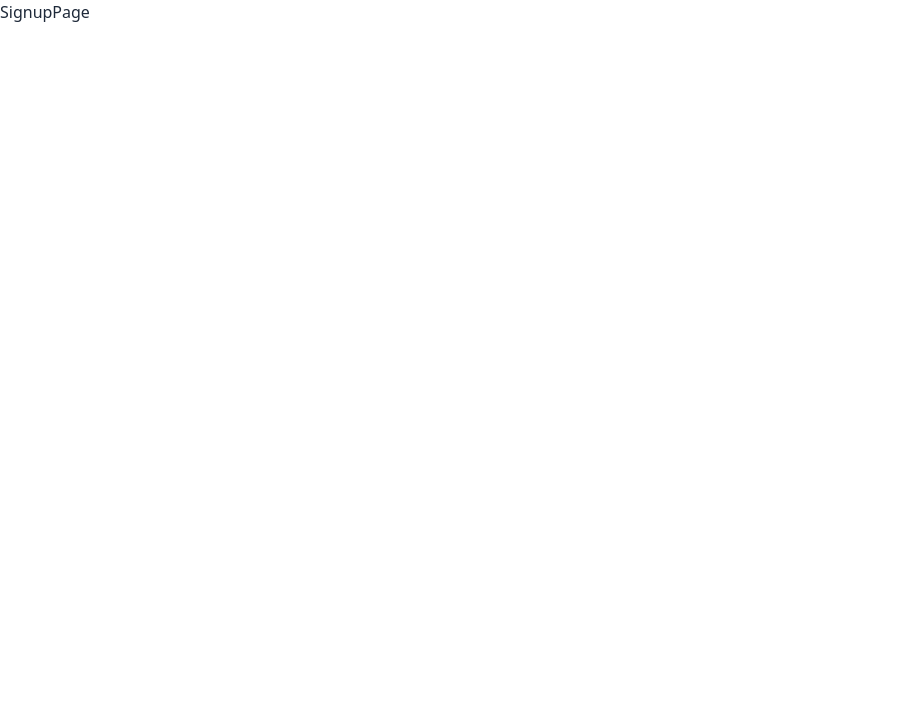
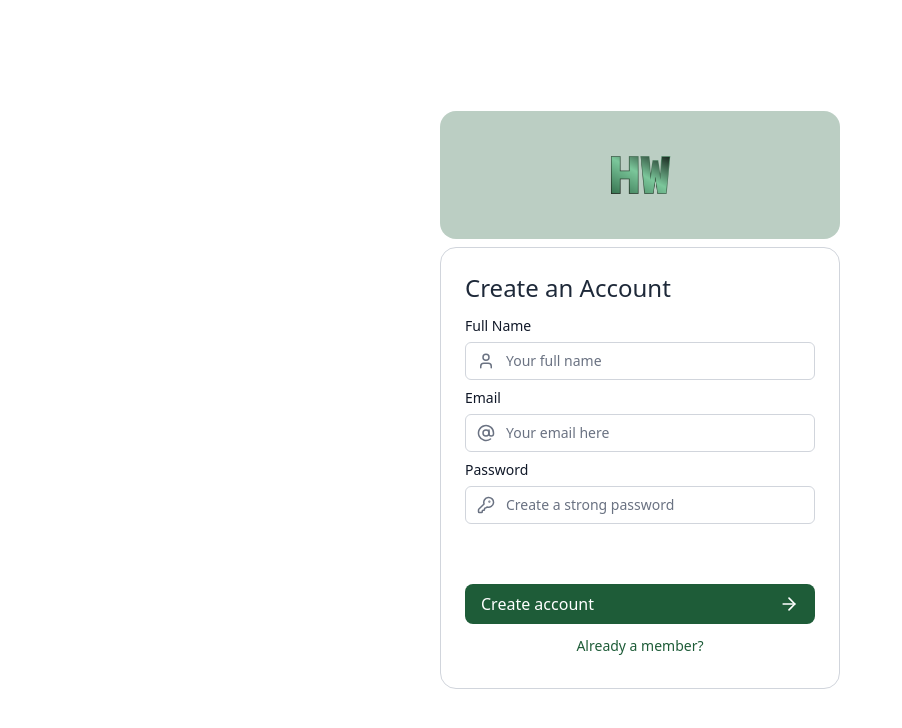
Before and after one commit to usaidyf/hoodwatch, a Next.js app: page /signup in a window 1280 px wide. Shown: the top 728 px of the page, without its empty margins (0-902 px from the left). Built offline with nearby package versions, Linux system fonts and the light colour scheme.

Commit message:
Add signup functionality

```diff
--- a/app/components/sections/login-form.tsx
+++ b/app/components/sections/login-form.tsx
@@ -7,6 +7,7 @@ import { useSearchParams } from 'next/navigation';
 import React, { useActionState } from 'react'
 import { BasicLoaderInline } from '../reusables/basic-loader';
 import Link from 'next/link';
+import { authFormIcon, authFormInput } from '@/app/lib/classnames';
 
 export default function LoginForm() {
    const params = useSearchParams();
@@ -17,12 +18,10 @@ export default function LoginForm() {
       undefined,
    );
 
-   const inputClassName = "peer block w-full rounded-md border border-gray-300 py-2 placeholder:text-gray-500 pl-10 pr-3";
-   const iconClassName = "pointer-events-none absolute top-1/2 h-[18px] w-[18px] -translate-y-1/2 text-gray-500 peer-focus:text-gray-900 left-3"
 
    return (
       <form action={formAction} className="space-y-3 flex-1 rounded-2xl bg-white border border-gray-300 px-6 pb-8 pt-6">
-         <h1 className={`mb-1 text-2xl`}>
+         <h1 className={`text-2xl`}>
             Login to Your Account
          </h1>
 
@@ -36,7 +35,7 @@ export default function LoginForm() {
                </label>
                <div className="relative">
                   <input
-                     className={inputClassName}
+                     className={authFormInput}
                      id="email"
                      type="email"
                      name="email"
@@ -44,7 +43,7 @@ export default function LoginForm() {
                      required
                      defaultValue={state?.formData?.email || ""}
                   />
-                  <AtSignIcon className={iconClassName} />
+                  <AtSignIcon className={authFormIcon} />
                </div>
             </div>
             <div className="mt-3">
@@ -56,16 +55,16 @@ export default function LoginForm() {
                </label>
                <div className="relative">
                   <input
-                     className={inputClassName}
+                     className={authFormInput}
                      id="password"
                      type="password"
                      name="password"
                      placeholder={"Your password here"}
                      required
                      defaultValue={state?.formData?.password || ""}
-                     minLength={6}
+                     minLength={8}
                   />
-                  <KeyRound className={iconClassName} />
+                  <KeyRound className={authFormIcon} />
                </div>
             </div>
          </div>
--- a/app/lib/actions.ts
+++ b/app/lib/actions.ts
@@ -3,9 +3,10 @@
 import { auth, signIn } from "@/auth";
 import { AuthError } from "next-auth";
 import { redirect } from "next/navigation";
-import { IssueCreate, UpdateProfileSchema } from "./schema";
+import { IssueCreate, UpdateProfileSchema, UserCreate } from "./schema";
 import { sql } from "./db";
 import { findUserByEmail } from "./data";
+import bcrypt from "bcryptjs";
 
 /* DB Interactions ────────────── */
 
@@ -90,6 +91,60 @@ export async function updateProfile(formData: FormData): Promise<{ ok: boolean,
    }
 }
 
+export async function createAccount(
+   _prevState: {
+      error: string,
+      formData: { full_name: string, email: string, password: string },
+      fieldErrors?: any
+   } | { ok: boolean } | undefined,
+   formData: FormData,
+) {
+   console.log('createAccount', 'formData', formData);
+
+   const formatted = {
+      email: formData.get('email') as string,
+      password: formData.get('password') as string,
+      full_name: formData.get('full_name') as string,
+   }
+
+   const parsed = UserCreate.safeParse(formatted);
+
+   if (!parsed.success) {
+      console.error('createAccount', 'validation error', parsed.error.flatten().fieldErrors);
+      return {
+         error: "Validation failed. Check for errors.",
+         formData: { ...formatted },
+         fieldErrors: parsed.error.flatten().fieldErrors,
+      };
+   }
+
+   try {
+      const users = await sql`
+         SELECT "id", "email" FROM users WHERE "email" = ${parsed.data.email};
+      `;
+
+      if (users.length > 0) {
+         return {
+            error: "User with email already exists",
+            formData: { ...formatted },
+         }
+      }
+
+      const hash = await bcrypt.hash(parsed.data.password, 10);
+      await sql`
+         INSERT INTO users("full_name", "email", "password", "neighborhood_id")
+         VALUES(${parsed.data.full_name}, ${parsed.data.email}, ${hash}, ${null})
+      `;
+
+      return { ok: true }
+   } catch (error) {
+      return {
+         error: "Unexpected server error",
+         formData: { ...formatted }
+      }
+   }
+}
+
 
 /* Other actions ──────────────── */
 
--- a/app/lib/classnames.tsx
+++ b/app/lib/classnames.tsx
@@ -1 +1,5 @@
-export const formHeading = 'text-2xl md:text-3xl font-bold mb-4'
+export const formHeading = 'text-2xl md:text-3xl font-bold mb-4';
+
+export const authFormIcon = "pointer-events-none absolute top-1/2 h-[18px] w-[18px] -translate-y-1/2 text-gray-500 peer-focus:text-gray-900 left-3";
+
+export const authFormInput = "peer block w-full rounded-md border border-gray-300 py-2 placeholder:text-gray-500 pl-10 pr-3";
--- a/app/lib/schema.ts
+++ b/app/lib/schema.ts
@@ -31,7 +31,9 @@ export const NeighborhoodSchema = z.object({
    created_at: z.string(),
 })
 
-
+export const UserCreate = UserSchema.omit({ id: true, neighborhood_id: true, created_at: true }).extend({
+   password: z.string().min(8, { error: "At least 8 characters required" })
+})
 export const UpdateProfileSchema = UserSchema.omit({ email: true, created_at: true })
 export const UpdatePassword = UserSchema.omit({ created_at: true }).extend({
    password: z.string().min(8, { error: "At least 8 characters required" })
--- a/app/signup/page.tsx
+++ b/app/signup/page.tsx
@@ -1,7 +1,129 @@
-import React from 'react'
+"use client";
+
+import { ArrowRightIcon, AtSignIcon, CircleAlert, KeyRound, UserIcon } from 'lucide-react'
+import Image from 'next/image'
+import Link from 'next/link'
+import React, { useActionState, useEffect } from 'react'
+import { authFormIcon, authFormInput } from '@/app/lib/classnames'
+import { BasicLoaderInline } from '../components/reusables/basic-loader'
+import clsx from 'clsx'
+import { createAccount } from '@/app/lib/actions'
+import { redirect } from 'next/navigation';
+import { toast } from 'sonner';
 
 export default function SignupPage() {
+   const [state, formAction, pending] = useActionState(
+      createAccount,
+      undefined,
+   );
+
+   useEffect(() => {
+      if (state !== undefined && 'ok' in state && state.ok === true) {
+         toast.success("Account created successfully")
+         redirect('/login')
+      }
+   }, [state?.ok])
+
    return (
-      <div>SignupPage</div>
+      <main className="flex items-center justify-center min-h-screen p-2">
+         <div className="relative mx-auto flex w-full max-w-[400px] flex-col space-y-2">
+            <div className="h-24 w-full rounded-2xl bg-white md:h-32">
+               <Link href="/" className="w-full h-full bg-primary/30 items-center justify-center flex rounded-2xl p-3">
+                  <Image className="w-14 sm:w-16 md:w-18" src='/logo.png' alt="logo" width={64} height={64} />
+               </Link>
+            </div>
+            <form action={formAction} className="space-y-3 flex-1 rounded-2xl bg-white border border-gray-300 px-6 pb-8 pt-6">
+               <h1 className={`text-2xl`}>
+                  Create an Account
+               </h1>
+
+               <div className="w-full text-sm space-y-2">
+                  <div>
+                     <label
+                        className="mb-1.5 block font-medium text-gray-900"
+                        htmlFor="full_name"
+                     >
+                        Full Name
+                     </label>
+                     <div className="relative">
+                        <input
+                           className={authFormInput}
+                           id="full_name"
+                           type="text"
+                           name="full_name"
+                           placeholder={"Your full name"}
+                           required
+                           defaultValue={state?.formData?.email || ""}
+                        />
+                        <UserIcon className={authFormIcon} />
+                     </div>
+                     <span className='text-red-500 text-xs'>{state?.fieldErrors?.full_name ?? ''}</span>
+                  </div>
+                  <div>
+                     <label
+                        className="mb-1.5 block font-medium text-gray-900"
+                        htmlFor="email"
+                     >
+                        Email
+                     </label>
+                     <div className="relative">
+                        <input
+                           className={authFormInput}
+                           id="email"
+                           type="email"
+                           name="email"
+                           placeholder={"Your email here"}
+                           required
+                           defaultValue={state?.formData?.email || ""}
+                        />
+                        <AtSignIcon className={authFormIcon} />
+                     </div>
+                     <span className='text-red-500 text-xs'>{state?.fieldErrors?.email ?? ''}</span>
+                  </div>
+                  <div>
+                     <label
+                        className="mb-1.5 block font-medium text-gray-900"
+                        htmlFor="password"
+                     >
+                        Password
+                     </label>
+                     <div className="relative">
+                        <input
+                           className={authFormInput}
+                           id="password"
+                           type="password"
+                           name="password"
+                           placeholder={"Create a strong password"}
+                           required
+                           defaultValue={state?.formData?.password || ""}
+                           minLength={8}
+                        />
+                        <KeyRound className={authFormIcon} />
+                     </div>
+                     <span className='text-red-500 text-xs'>{state?.fieldErrors?.password ?? ''}</span>
+                  </div>
+               </div>
+               <div
+                  className={clsx("flex gap-2 items-center px-2 rounded-lg py-2 min-h-9 text-red-500", { "bg-red-100": !!state })}
+                  aria-live="polite"
+                  aria-atomic="true"
+               >
+                  {state?.error && (
+                     <>
+                        <CircleAlert className="h-5 w-5" />
+                        <p className="text-sm">{state.error}</p>
+                     </>
+                  )}
+               </div>
+               <button disabled={pending} className="mt- w-full bg-primary hover:bg-primary-hover active:bg-primary-hover rounded-lg text-white cursor-pointer transition flex items-center justify-center px-4 py-2 disabled:bg-primary/40 disabled:cursor-not-allowed">
+                  Create account
+                  {pending ? <BasicLoaderInline className='ml-auto w-5 text-white' /> : <ArrowRightIcon className="ml-auto w-5" />}
+               </button>
+               <Link href='/login' className='text-sm text-center text-primary hover:underline block'>
+                  Already a member?
+               </Link>
+            </form>
+         </div>
+      </main>
    )
 }
```
